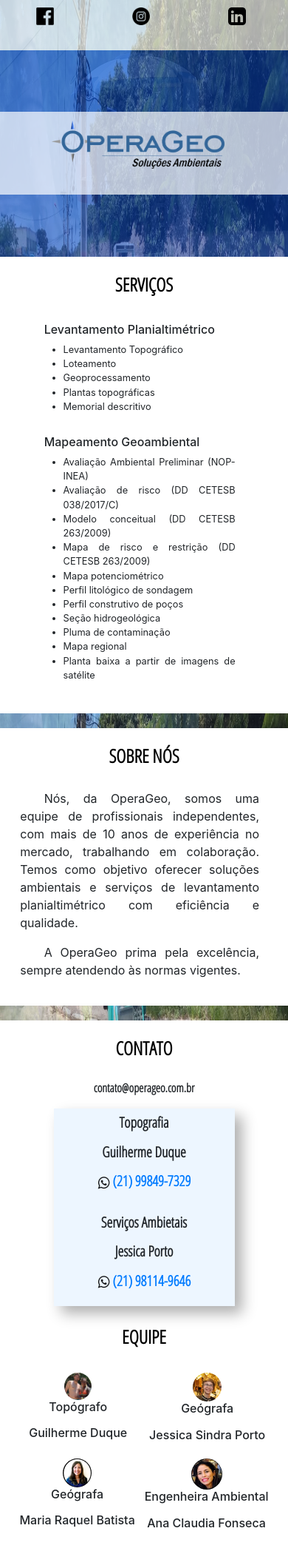
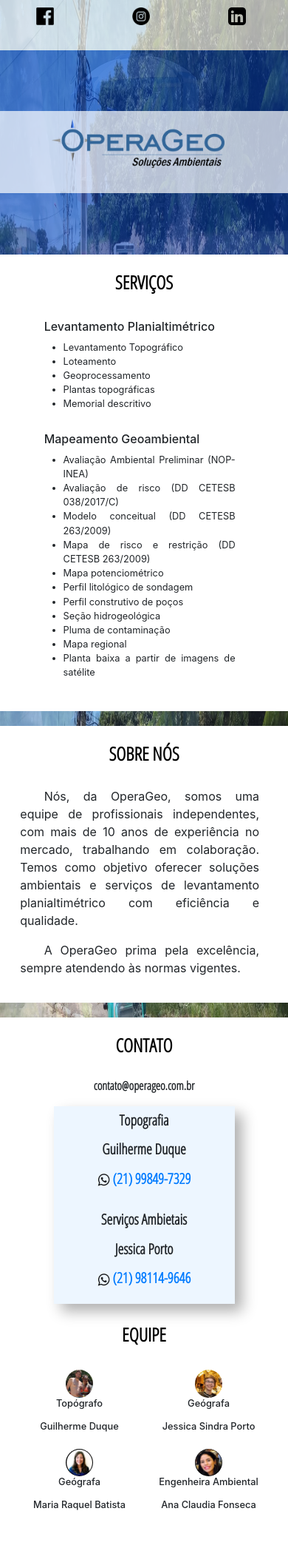
Before and after one commit to joanapaulaso/GeoNova, a PHP site: page / in a window 390 px wide. Shown: the whole page at 74% size. After the commit the page ends 2041 px from the top, so only its background shows below. Run offline with PHP 8.4, Linux system fonts and the light colour scheme.

Commit message:
Add files via upload

```diff
--- a/CSS/custom-responsive-style.css
+++ b/CSS/custom-responsive-style.css
@@ -88,6 +88,12 @@
 	p.contact-subtitle {
 
 		font-size: 70% !important;
+
+	}
+
+	h3.contact-title {
+
+		font-size: 80% !important;
 
 	}
 
```
